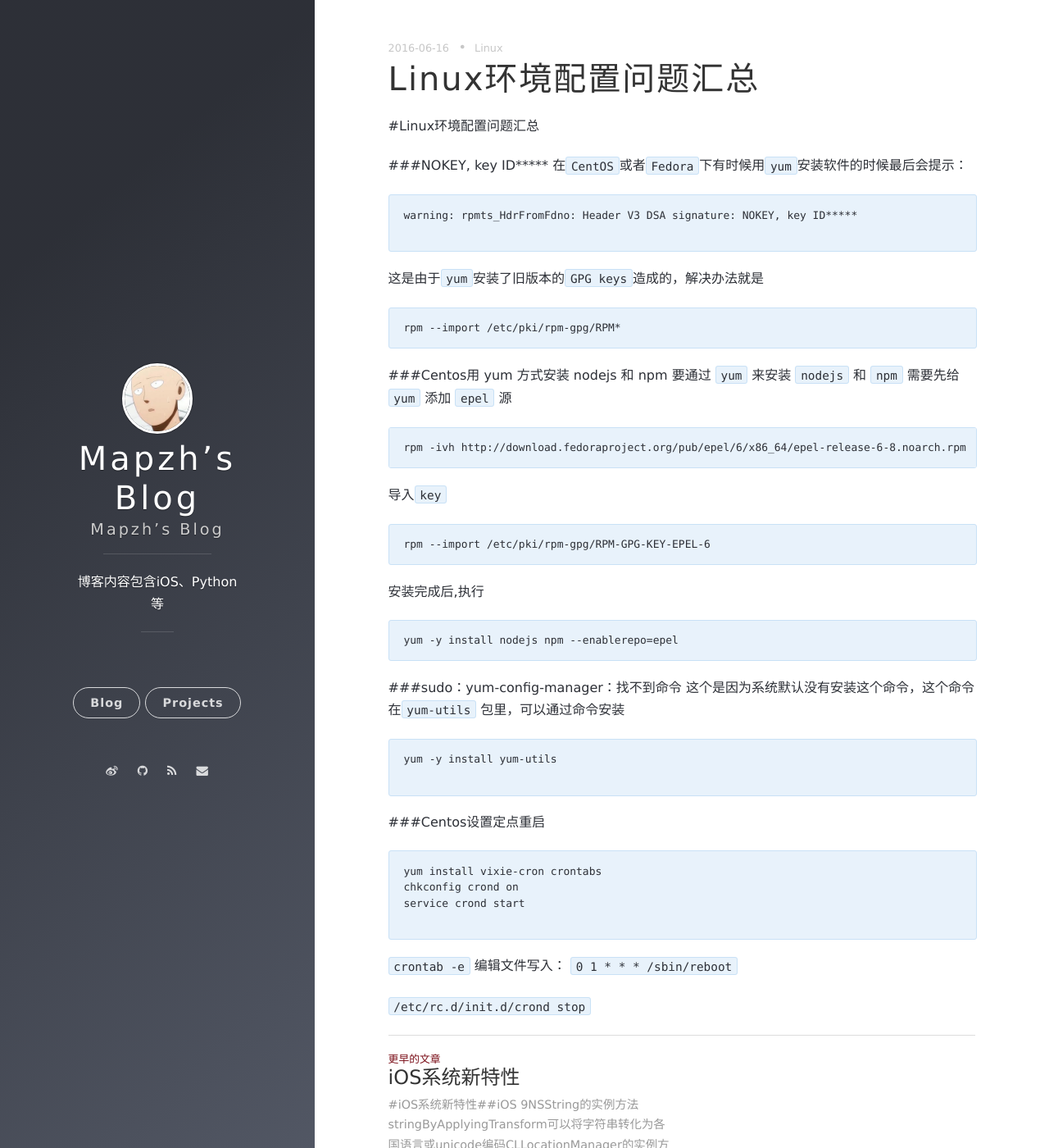
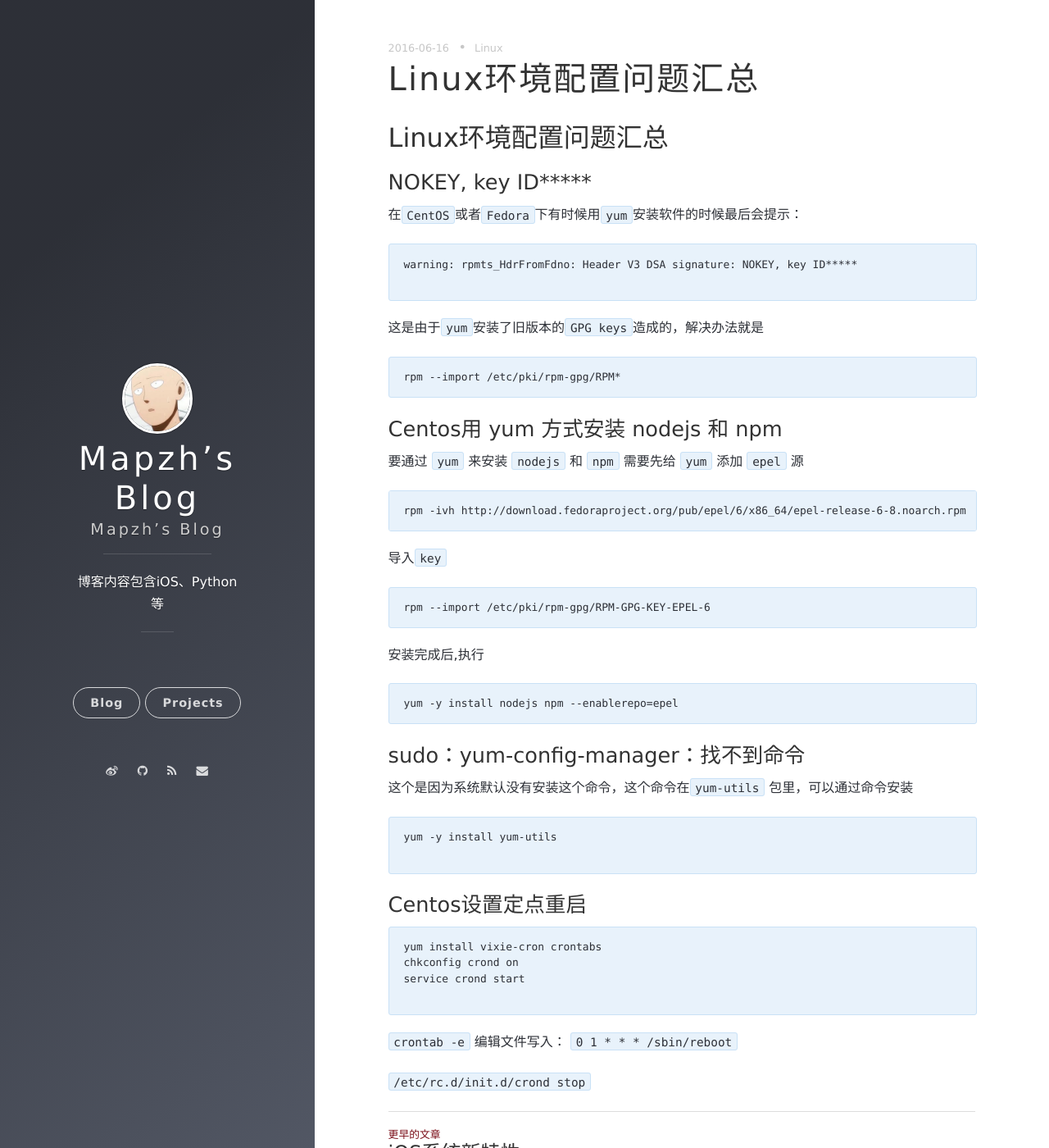
Before and after one commit to mapzh/jekyll-blog, a Jekyll site: the page built from _posts/2016-06-16-linux-question.md, in a window 1280 px wide and 1400 px high. Shown: the whole window at 82% size. Built offline with Jekyll 4.4.1, drawn with Linux system fonts in a browser that asks for light colours; nearby versions of some CDN libraries; comment, search, counter and statistics services are not loaded; some of the changed lines change nothing that is shown.

Commit message:
blogs auto commit

````diff
--- a/_posts/2016-06-16-linux-question.md
+++ b/_posts/2016-06-16-linux-question.md
@@ -2,13 +2,14 @@
 layout: post
 title: Linux环境配置问题汇总
 date: 2016-06-16 15:25
-categories: []
 tags: Linux
 ---
 
-#Linux环境配置问题汇总
+## Linux环境配置问题汇总
 
-###NOKEY, key ID*****
+
+### NOKEY, key ID*****
+
 在`CentOS`或者`Fedora`下有时候用`yum`安装软件的时候最后会提示：
 
 ```
@@ -22,7 +23,9 @@ warning: rpmts_HdrFromFdno: Header V3 DSA signature: NOKEY, key ID*****
 rpm --import /etc/pki/rpm-gpg/RPM*
 ```
 
-###Centos用 yum 方式安装 nodejs 和 npm
+
+### Centos用 yum 方式安装 nodejs 和 npm
+
 要通过 `yum` 来安装 `nodejs` 和 `npm` 需要先给 `yum` 添加 `epel` 源
 
 ```
@@ -41,7 +44,9 @@ rpm --import /etc/pki/rpm-gpg/RPM-GPG-KEY-EPEL-6
 yum -y install nodejs npm --enablerepo=epel
 ```
 
-###sudo：yum-config-manager：找不到命令
+
+### sudo：yum-config-manager：找不到命令
+
 这个是因为系统默认没有安装这个命令，这个命令在`yum-utils` 包里，可以通过命令安装
 
 ```
@@ -50,7 +55,8 @@ yum -y install yum-utils
 ```
 
 
-###Centos设置定点重启
+### Centos设置定点重启
+
 
 ```
 yum install vixie-cron crontabs
````
Also changed, not shown: _posts/2012-11-08-ios-block.md (+4 -1 lines).
